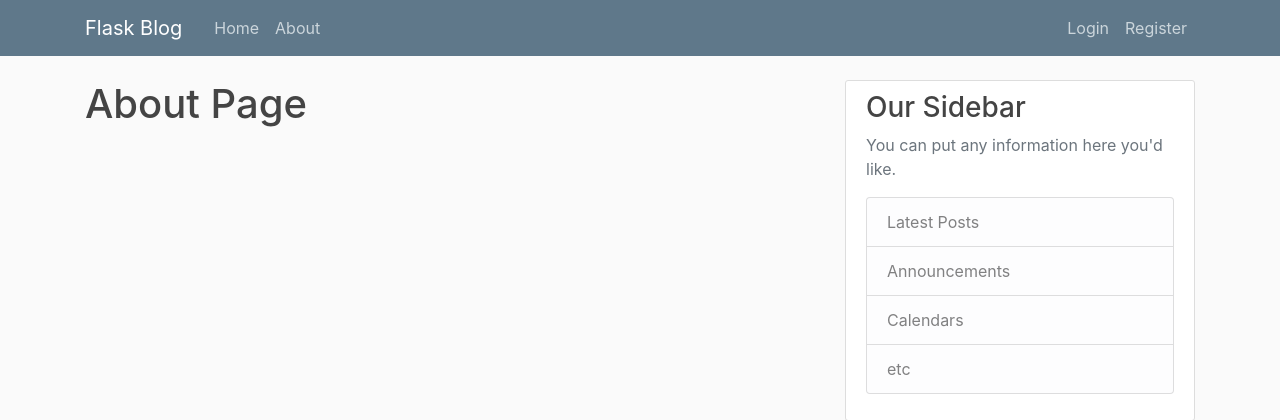
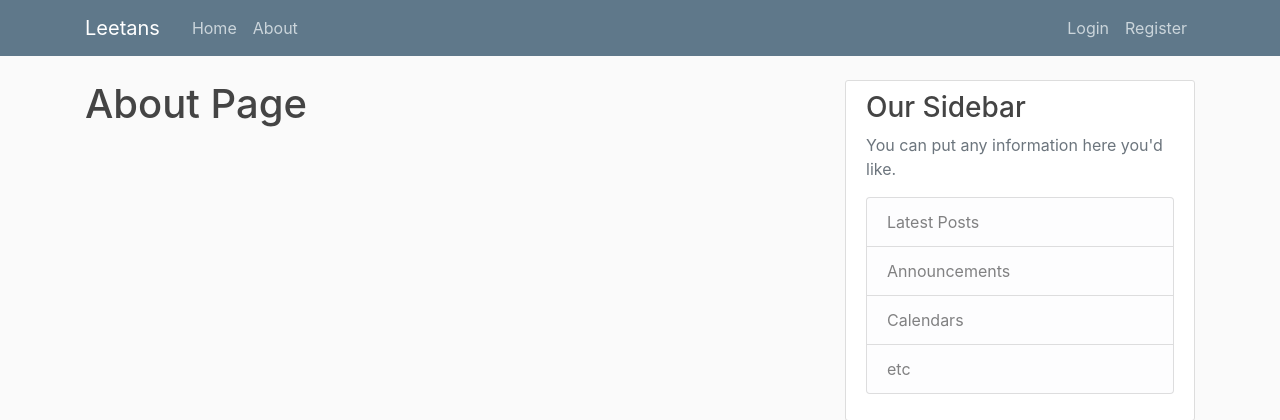
Before and after one commit to ben600324/blog, a Flask app: page /about in a window 1280 px wide. Shown: the top 420 px of the page. Run offline with Flask 2, Linux system fonts and the light colour scheme; some libraries are stand-ins or nearby versions.

Commit message:
update site name

```diff
--- a/flaskblog/__init__.py
+++ b/flaskblog/__init__.py
@@ -6,6 +6,7 @@ from flask_login import LoginManager
 app = Flask(__name__)
 app.config['SECRET_KEY'] = '5791628bb0b13ce0c676dfde280ba245'
 app.config['SQLALCHEMY_DATABASE_URI'] = 'sqlite:///site.db'
+app.templates_auto_reload = True
 db = SQLAlchemy(app)
 bcrypt = Bcrypt(app)
 login_manager = LoginManager(app)
--- a/flaskblog/templates/layout.html
+++ b/flaskblog/templates/layout.html
@@ -11,16 +11,16 @@
     <link rel="stylesheet" type="text/css" href="{{ url_for('static', filename='main.css') }}">
 
     {% if title %}
-        <title>Flask Blog - {{ title }}</title>
+        <title>Leetans - {{ title }}</title>
     {% else %}
-        <title>Flask Blog</title>
+        <title>Leetans</title>
     {% endif %}
 </head>
 <body>
     <header class="site-header">
       <nav class="navbar navbar-expand-md navbar-dark bg-steel fixed-top">
         <div class="container">
-          <a class="navbar-brand mr-4" href="/">Flask Blog</a>
+          <a class="navbar-brand mr-4" href="/">Leetans</a>
           <button class="navbar-toggler" type="button" data-toggle="collapse" data-target="#navbarToggle" aria-controls="navbarToggle" aria-expanded="false" aria-label="Toggle navigation">
             <span class="navbar-toggler-icon"></span>
           </button>
```
